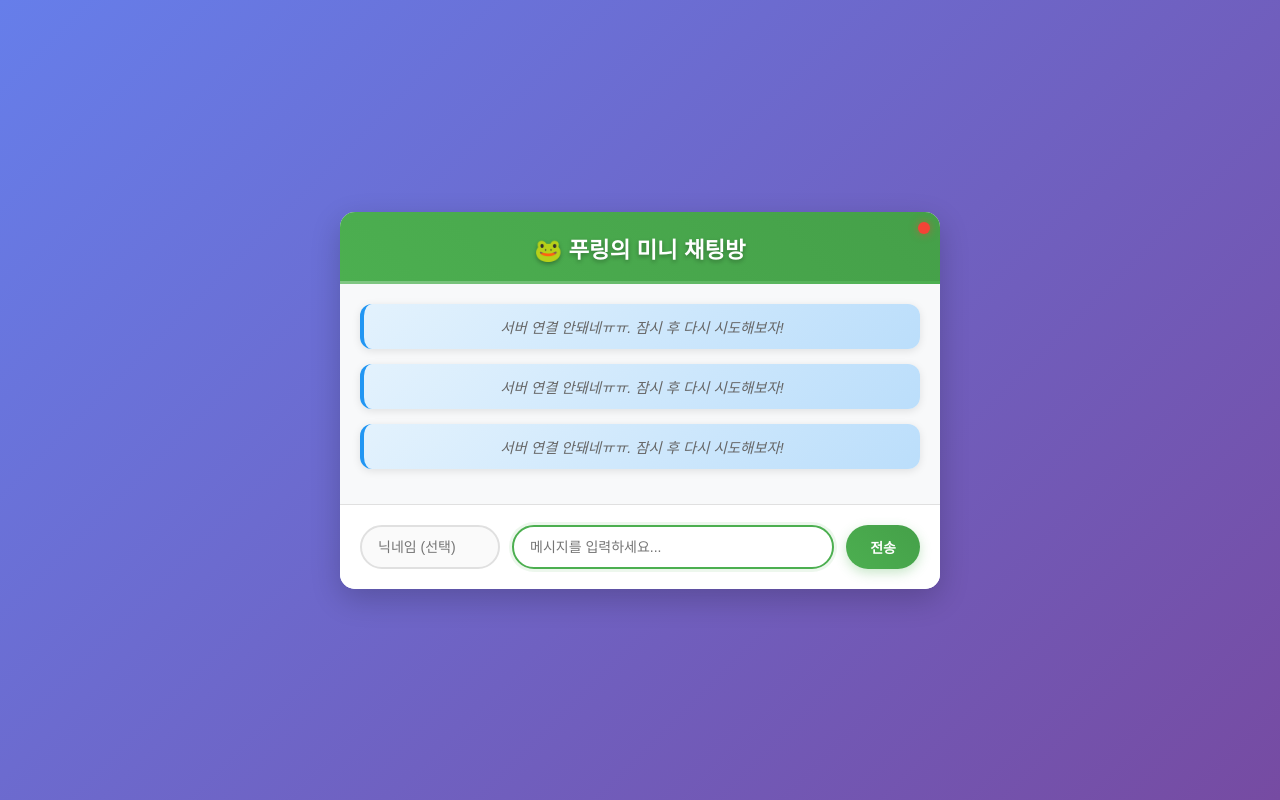
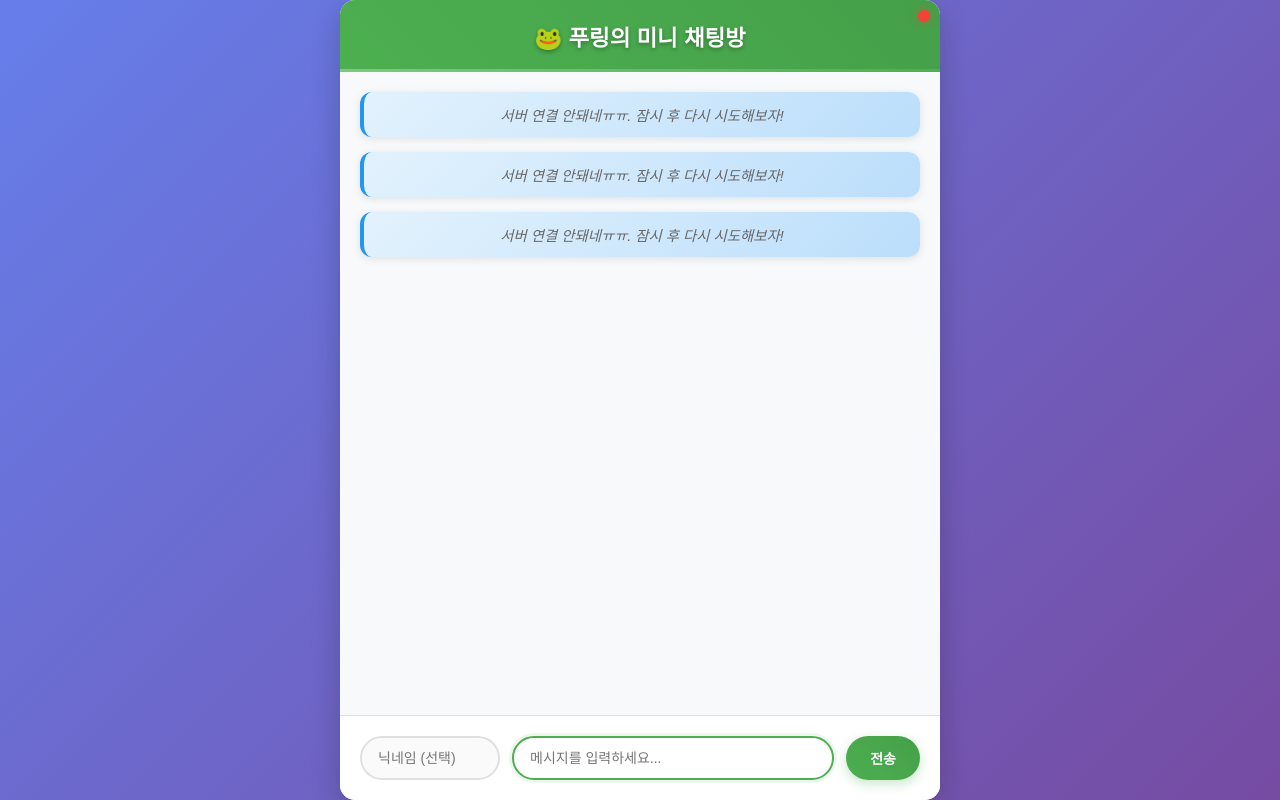
Before and after one commit to Blue-co/my_chat_app, a Flask app: page / in a window 1280 px wide. Run offline with Flask 3, Linux system fonts and the light colour scheme; some libraries are stand-ins or nearby versions.

Commit message:
Update style.css

```diff
--- a/static/css/style.css
+++ b/static/css/style.css
@@ -7,7 +7,7 @@ body {
     background: rgba(255, 255, 255, 0.95);
     backdrop-filter: blur(10px);
     width: 100vh;
-    height: auto;
+    height: 100vh;
     display: flex;
     flex-direction: column;
     overflow: hidden;
```
